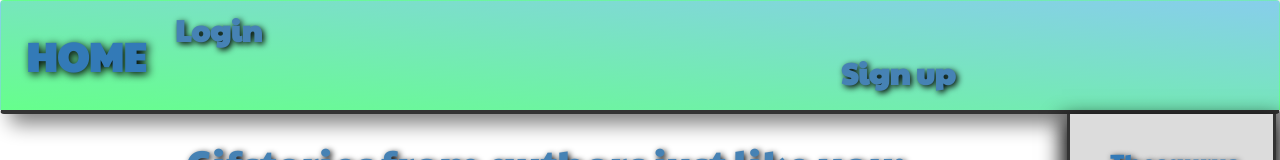
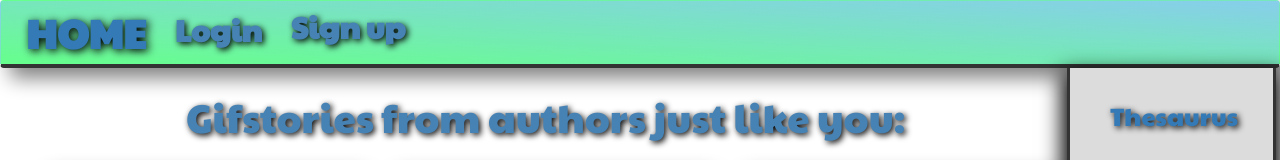
Before and after one commit to Improv-Writing/Improv-Writing, a React (Create React App) app in the folder client/: page /StoryShare in a window 1280 px wide. Shown: the top 160 px of the page. Built offline with nearby package versions, Linux system fonts and the light colour scheme; no server answers; a web font is replaced by a local one.

Commit message:
fixed login and signup positions

```diff
--- a/client/src/components/Card/CardStoryShare.css
+++ b/client/src/components/Card/CardStoryShare.css
@@ -36,10 +36,10 @@ img.emoji {
 	width: 55px;
 }
 
-.buttonOnFire{
+/*.buttonOnFire{
 	margin: 5px;
 	float: left;
-}
+}*/
 
 
 .authorName {
--- a/client/src/components/Login/Login.css
+++ b/client/src/components/Login/Login.css
@@ -5,6 +5,7 @@ h4.modal-title {
 .logIn{
   /*background: linear-gradient(to top right, rgba(102, 255, 140), skyblue);*/
   /*border-bottom: 4px solid;*/
+  float: left;
   margin-top: 3px;
   margin-left: 4px;
   font-family: 'Paytone One', sans-serif;
--- a/client/src/components/Signup/Signup.js
+++ b/client/src/components/Signup/Signup.js
@@ -73,7 +73,7 @@ class Signup extends React.Component {
 
 
     return (
-      <div style={{paddingLeft: 670}}>
+      <div style={{ paddingLeft: 120}}>
 
 
         <p onClick={this.handleShow} style={{fontFamily: "Paytone One, sans-serif", color: "steelBlue", fontSize: 30, textShadow: "2px 2px 6px black",}}>
```
Also changed, not shown: 1 other file (tests, documents, lock files or other folders).
